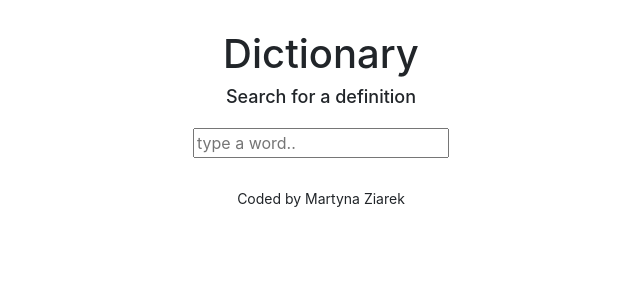
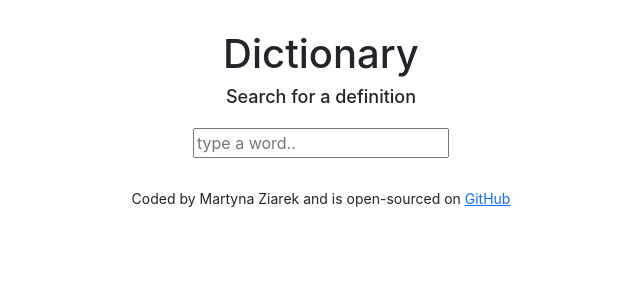
Before and after one commit to nina43/react-dictionary-project, a React (Create React App) app: page / in a window 1280 px wide. Shown: the top 300 px of the page, without its empty margins (319-959 px from the left). Built offline with nearby package versions, Linux system fonts and the light colour scheme.

Commit message:
added link to GitHub

```diff
--- a/src/App.js
+++ b/src/App.js
@@ -9,7 +9,10 @@ export default function App() {
         <h3 className="text-center">Search for a definition</h3>
         <Dictionary />
       </div>
-      <footer className="app-footer">Coded by Martyna Ziarek</footer>
+      <footer className="app-footer">
+        Coded by Martyna Ziarek and is open-sourced on{" "}
+        <a href="https://github.com/nina43/react-dictionary-project">GitHub</a>
+      </footer>
     </div>
   );
 }
```
